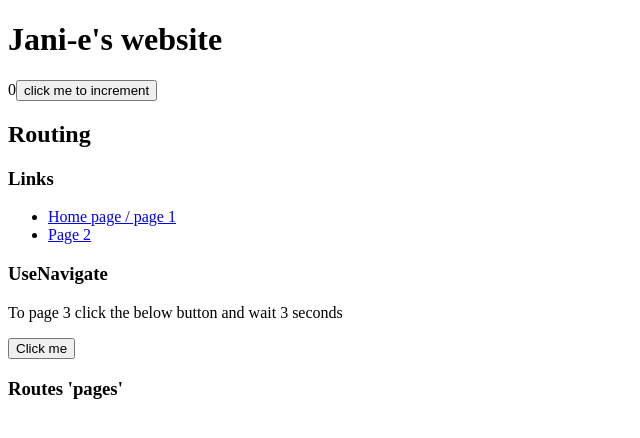
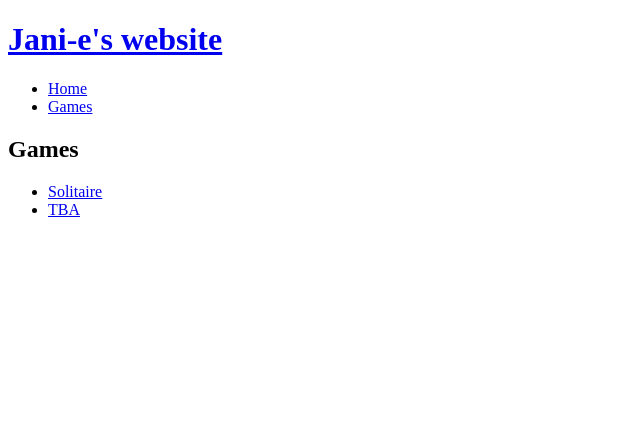
Before and after one commit to jani-e/vitejs_frontend, a React (Vite) app: page /games in a window 1280 px wide. Shown: the top 438 px of the page, without its empty margins (0-640 px from the left). Built offline with nearby package versions, Linux system fonts and the light colour scheme.

Commit message:
Page structuring

```diff
--- a/src/App.jsx
+++ b/src/App.jsx
@@ -1,39 +1,33 @@
-import { useState } from 'react'
-import { Link, Route, Routes, useNavigate } from 'react-router-dom'
+import { Link, Route, Routes } from 'react-router-dom'
 import './App.css'
-import PageOne from './pages/PageOne'
-import PageTwo from './pages/PageTwo'
-import PageThree from './pages/PageThree'
+import Home from './pages/Home'
+import Games from './pages/Games'
+import Solitaire from './pages/games/solitaire/Solitaire'
+import TBA from './pages/games/TBA/TBA'
 
-function App() {
-  const [count, setCount] = useState(0)
-  const navigate = useNavigate()
+const NavLinks = () => {
+  return (
+    <nav>
+      <ul>
+        <li><Link to='/'>Home</Link></li>
+        <li><Link to='/games'>Games</Link></li>
+      </ul>
+    </nav>
+  )
+}
 
-  const delayedPageThree = () => {
-    setTimeout(() => {
-      navigate('3')
-    }, 3000);
-  }
-
+const App = () => {
   return (
     <>
-      <h1>Jani-e&apos;s website</h1>
-      {count}
-      <button onClick={() => setCount(count + 1)}>click me to increment</button>
-      <h2>Routing</h2>
-      <h3>Links</h3>
-      <ul>
-        <li><Link to='/'>Home page / page 1</Link></li>
-        <li><Link to='2'>Page 2</Link></li>
-      </ul>
-      <h3>UseNavigate</h3>
-      <p>To page 3 click the below button and wait 3 seconds</p>
-      <button onClick={() => delayedPageThree()}>Click me</button>
-      <h3>Routes &apos;pages&apos;</h3>
+      <Link to='/'>
+        <h1>Jani-e&apos;s website</h1>
+      </Link>
+      <NavLinks></NavLinks>
       <Routes>
-        <Route path='/' element={<PageOne />} />
-        <Route path='/2' element={<PageTwo />} />
-        <Route path='/3' element={<PageThree />} />
+        <Route path='/' element={<Home />} />
+        <Route path='/games' element={<Games />} />
+        <Route path='/games/solitaire' element={<Solitaire />} />
+        <Route path='/games/tba' element={<TBA />} />
       </Routes>
     </>
   )
--- /dev/null
+++ b/src/pages/Games.jsx
@@ -0,0 +1,21 @@
+import { Link } from "react-router-dom"
+
+const Games = () => {
+  const listOfGames = [
+    'Solitaire',
+    'TBA'
+  ]
+  return (
+    <>
+      <h2>Games</h2>
+      <ul>
+        {listOfGames.map((game) => <li key={game}>
+        <Link to={game.toLowerCase()}>{game}</Link>
+        </li>)}
+      </ul>
+
+    </>
+  )
+}
+
+export default Games
--- a/src/pages/PageOne.jsx
+++ b/src/pages/Home.jsx
@@ -1,10 +1,10 @@
-const PageOne = () => {
+const Home = () => {
   const style = {
-    backgroundColor: 'gray'
+    backgroundColor: 'lightgray'
   }
   return (
     <div style={style}>
-      <p>Page 1</p>
+      <h2>Home</h2>
       <svg height='80' width='200'>
         <text x={0} y={15} fill='red' transform='rotate(30 20,40)'>Rotated SVG text</text>
       </svg>
@@ -12,4 +12,4 @@ const PageOne = () => {
   )
 }
 
-export default PageOne
+export default Home
--- a/src/pages/PageTwo.jsx
+++ /dev/null
@@ -1,9 +0,0 @@
-const PageTwo = () => {
-  return (
-    <>
-      <p>Page 2</p>
-    </>
-  )
-}
-
-export default PageTwo
```
Also changed, not shown: 1 other file (tests, documents, lock files or other folders).
